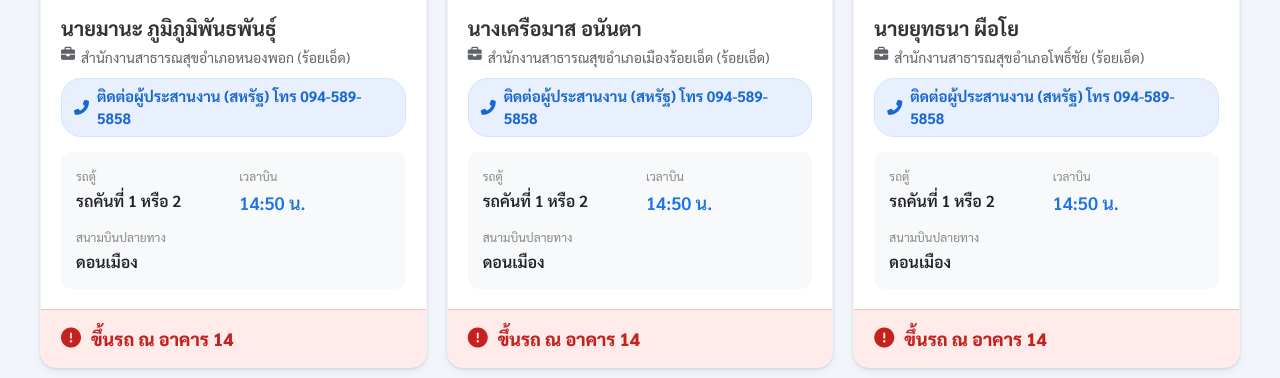
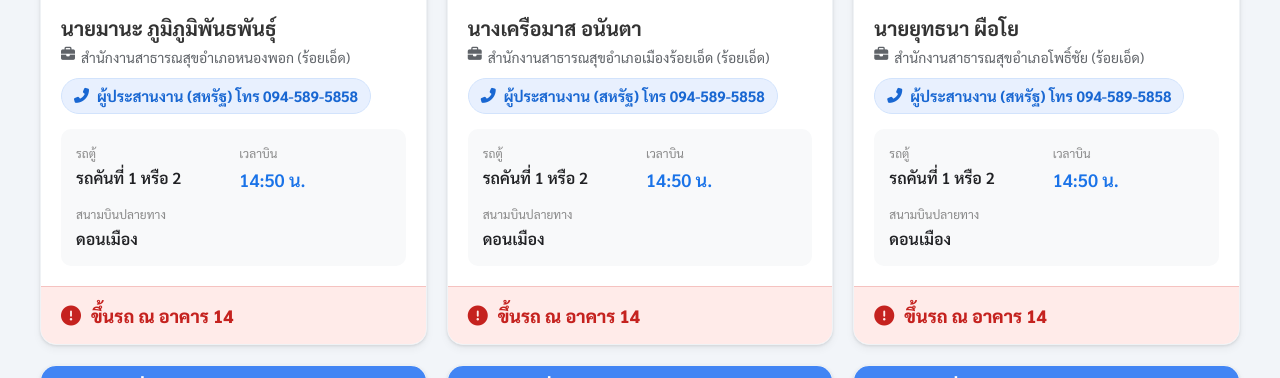
Before and after one commit to poundpop35-creator/Car-Open-house-Dmsc, a plain HTML site: page index.html in a window 1280 px wide. Shown: the part 396-774 px from the top of the page. Drawn offline with Linux system fonts and the light colour scheme.

Commit message:
Update index.html

```diff
--- a/index.html
+++ b/index.html
@@ -421,7 +421,7 @@
                             </div>
 
                             <a href="tel:${coordinatorLink}" class="phone-btn">
-                                <i class="fas fa-phone-alt"></i> ติดต่อผู้ประสานงาน (สหรัฐ) โทร ${coordinatorTel}
+                                <i class="fas fa-phone-alt"></i> ผู้ประสานงาน (สหรัฐ) โทร ${coordinatorTel}
                             </a>
 
                             <div class="info-grid">
```
